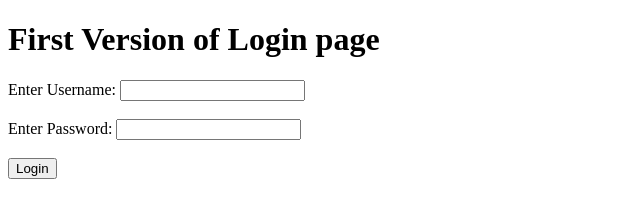
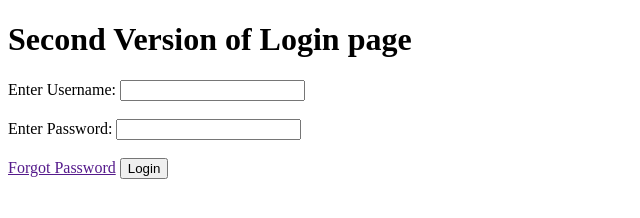
Before and after one commit to rsvani44/LOGIN-PROJECT, a plain HTML site: page index.html in a window 1280 px wide. Shown: the whole page, without its empty margins (0-640 px from the left). Drawn offline with Linux system fonts and the light colour scheme.

Commit message:
will develop second version of login page

```diff
--- a/index.html
+++ b/index.html
@@ -5,10 +5,12 @@
 </head>
 <body>
 
-    <h1> First Version of Login page </h1>
+    <h1> Second Version of Login page </h1>
 
     Enter Username: <input/><br/><br/>
     Enter Password: <input/><br/><br/>
+    <a href=""> Forgot Password</a>
+
 
     <button> Login </button>
 
```
